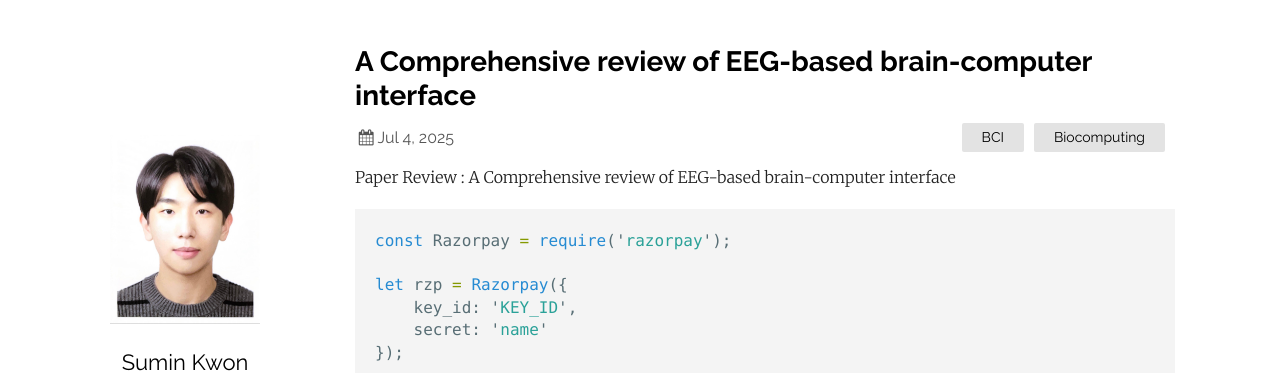
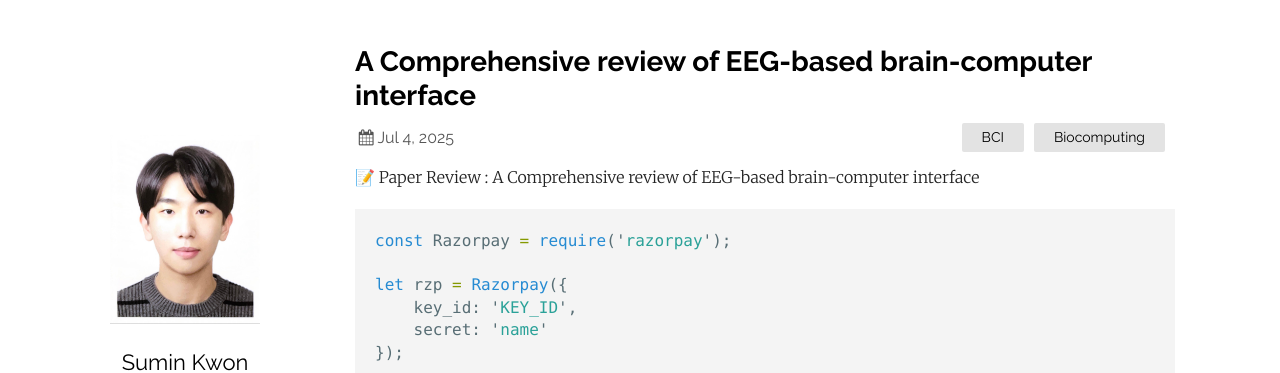
Before and after one commit to myamyam/myamyam.github.io, a Jekyll site: the page built from _posts/2025-07-04-bci-review.markdown, in a window 1280 px wide. Shown: the top 373 px of the page. Built offline with Jekyll 4.4.1, drawn with Linux system fonts in a browser that asks for light colours.

````diff
--- a/_posts/2025-07-04-bci-review.markdown
+++ b/_posts/2025-07-04-bci-review.markdown
@@ -5,7 +5,7 @@ date:   2025-07-04
 categories: BCI Biocomputing
 ---
 
-Paper Review : A Comprehensive review of EEG-based brain-computer interface
+📝 Paper Review : A Comprehensive review of EEG-based brain-computer interface
 
 ```javascript
 const Razorpay = require('razorpay');
--- a/_posts/2025-07-06-high-speed-spelling.markdown
+++ b/_posts/2025-07-06-high-speed-spelling.markdown
@@ -5,7 +5,7 @@ date:   2025-07-06
 categories: BCI Biocomputing
 ---
 
-Paper Review : High speed spelling with a noninvasive brain-computer interface
+📝 Paper Review : High speed spelling with a noninvasive brain-computer interface
 
 ```javascript
 const Razorpay = require('razorpay');
````
